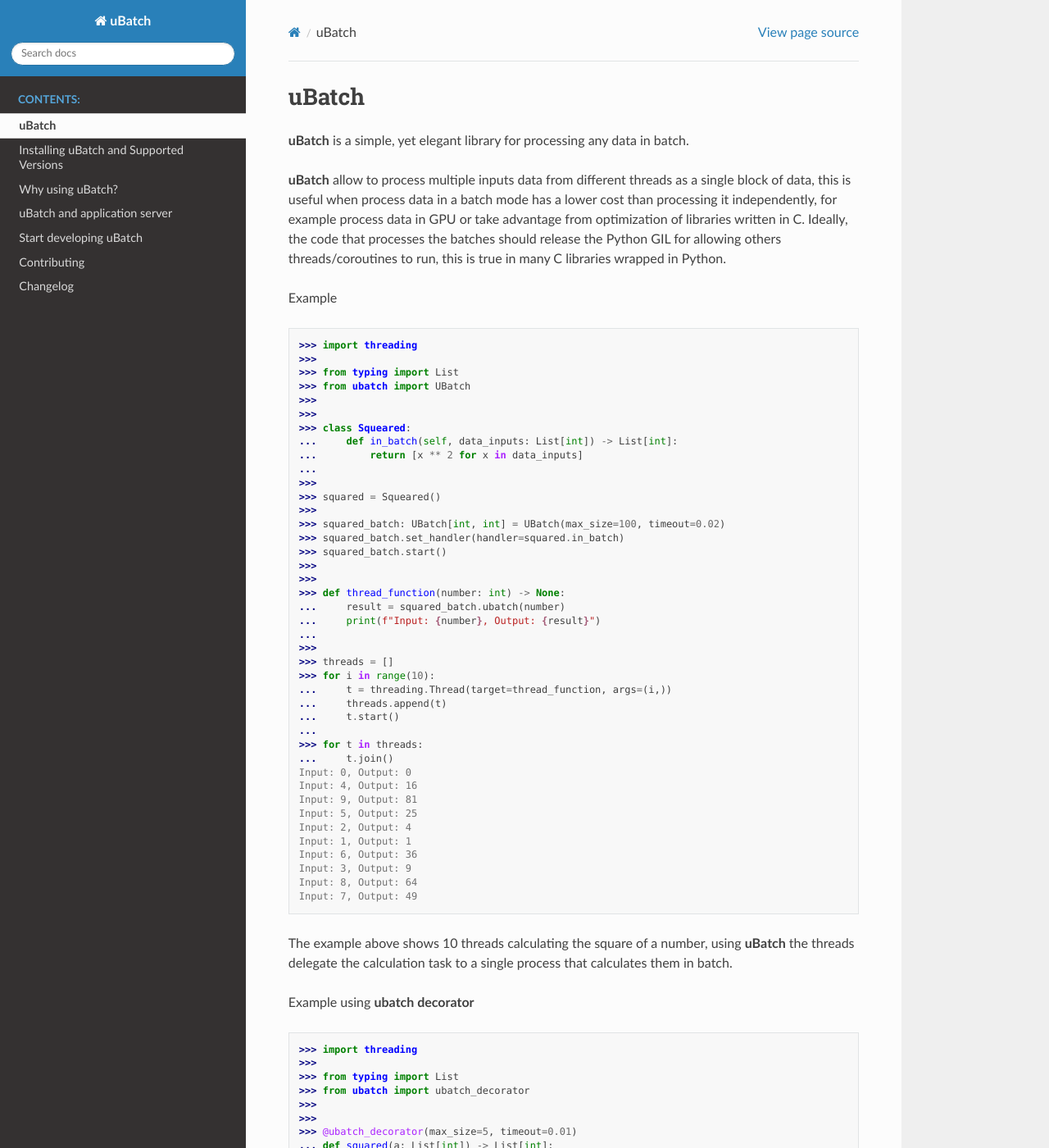
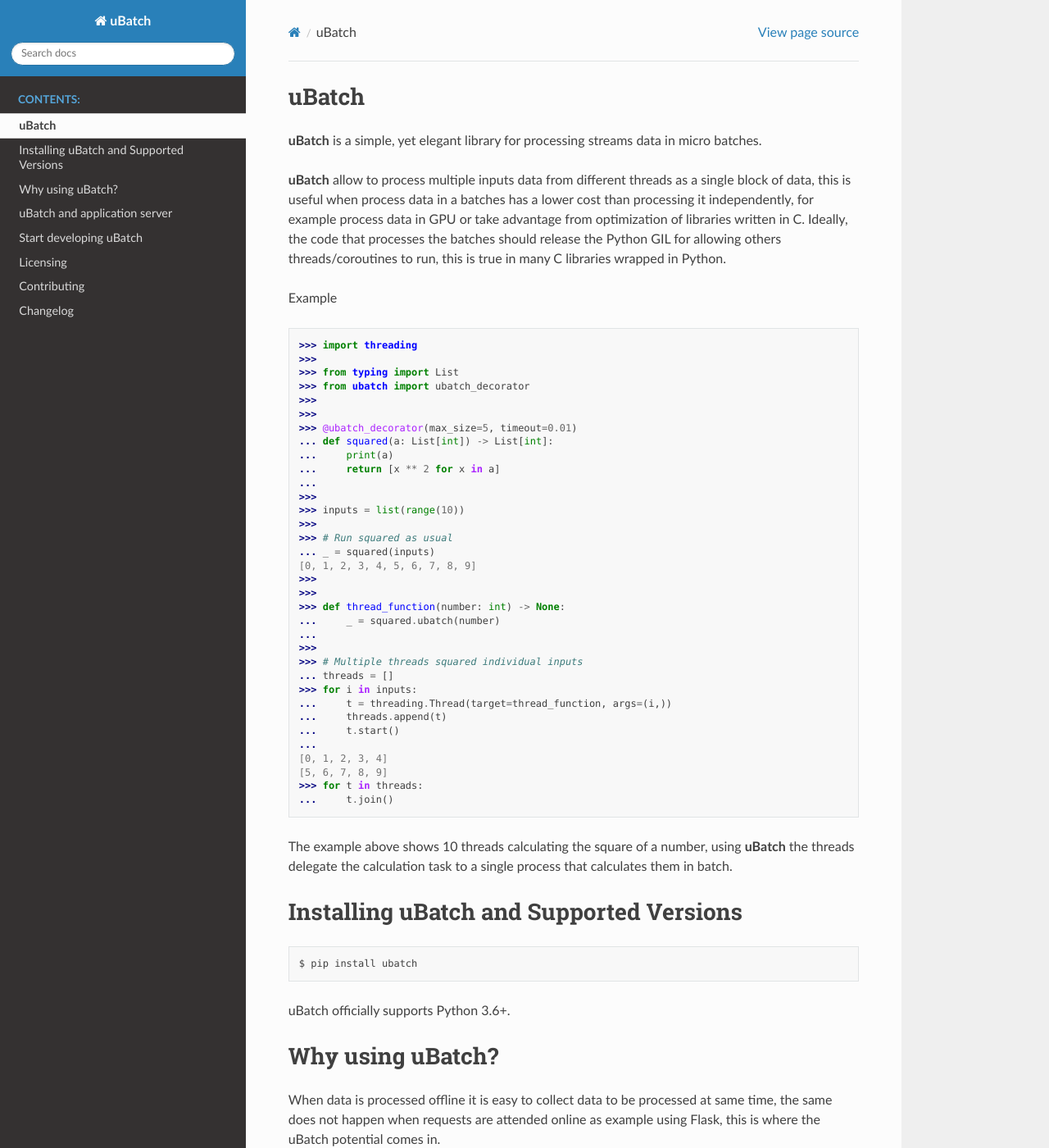
Before and after one commit to mercadolibre/ubatch, a Sphinx documentation site: the page built from docs/README.md, in a window 1280 px wide and 1400 px high. Shown: the whole window at 82% size. Built offline with Sphinx 7.4.7 and the Read the Docs theme 2.0.0, drawn with Linux system fonts in a browser that asks for light colours; some of the changed text lies outside the part shown.

Commit message:
simple readme, move all over docs

````diff
--- a/docs/README.md
+++ b/docs/README.md
@@ -1,9 +1,9 @@
 # uBatch
 
-**uBatch** is a simple, yet elegant library for processing any data in batch.
+**uBatch** is a simple, yet elegant library for processing streams data in micro batches.
 
 **uBatch** allow to process multiple inputs data from different threads
-as a single block of data, this is useful when process data in a batch mode
+as a single block of data, this is useful when process data in a batches
 has a lower cost than processing it independently, for example process data
 in GPU or take advantage from optimization of libraries written in C. Ideally,
 the code that processes the batches should release the Python GIL for allowing
@@ -11,56 +11,6 @@
 Python.
 
 Example
-
-```python
->>> import threading
->>>
->>> from typing import List
->>> from ubatch import UBatch
->>>
->>>
->>> class Squeared:
-...     def in_batch(self, data_inputs: List[int]) -> List[int]:
-...         return [x ** 2 for x in data_inputs]
-...
->>>
->>> squared = Squeared()
->>>
->>> squared_batch: UBatch[int, int] = UBatch(max_size=100, timeout=0.02)
->>> squared_batch.set_handler(handler=squared.in_batch)
->>> squared_batch.start()
->>>
->>>
->>> def thread_function(number: int) -> None:
-...     result = squared_batch.ubatch(number)
-...     print(f"Input: {number}, Output: {result}")
-...
->>>
->>> threads = []
->>> for i in range(10):
-...     t = threading.Thread(target=thread_function, args=(i,))
-...     threads.append(t)
-...     t.start()
-...
->>> for t in threads:
-...     t.join()
-Input: 0, Output: 0
-Input: 4, Output: 16
-Input: 9, Output: 81
-Input: 5, Output: 25
-Input: 2, Output: 4
-Input: 1, Output: 1
-Input: 6, Output: 36
-Input: 3, Output: 9
-Input: 8, Output: 64
-Input: 7, Output: 49
-```
-
-The example above shows 10 threads calculating the square of a number, using
-**uBatch** the threads delegate the calculation task to a single
-process that calculates them in batch.
-
-Example using **ubatch decorator**
 
 ```python
 >>> import threading
@@ -193,12 +147,6 @@
 
     # return: [False, True, False]
     return [x for x in response["predictions"]]
-
-
-fake_title_batch: UBatch[str, bool] = UBatch(max_size=100, timeout=0.02)
-fake_title_batch.set_handler(handler=batch_fake_title_post)
-fake_title_batch.start()
-
 
 @api.route("/predict")
 class Predict(Resource):
@@ -245,3 +193,16 @@
 ```bash
 $ pytest
 ```
+
+Building docs
+
+```bash
+$ cd ubatch/docs
+$ poetry shell
+$ make html
+```
+
+# Licensing
+
+uBatch is licensed under the Apache License, Version 2.0.
+See [LICENSE](https://github.com/mercadolibre/ubatch/blob/master/docs/LICENSE) for the full license text.
````
Also changed, not shown: other parts of docs/README.md (+8 -4 lines), docs/CHANGELOG.md (+2 -6 lines), 2 other files.
